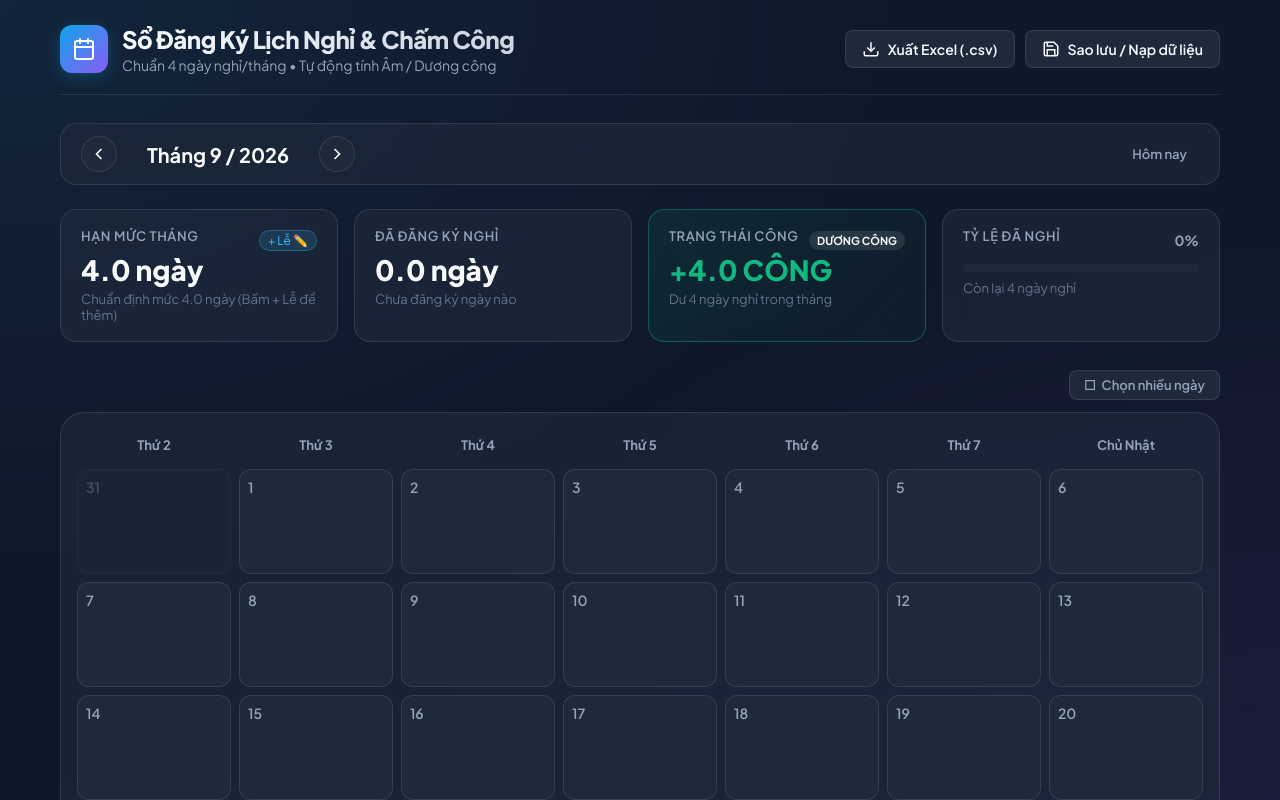
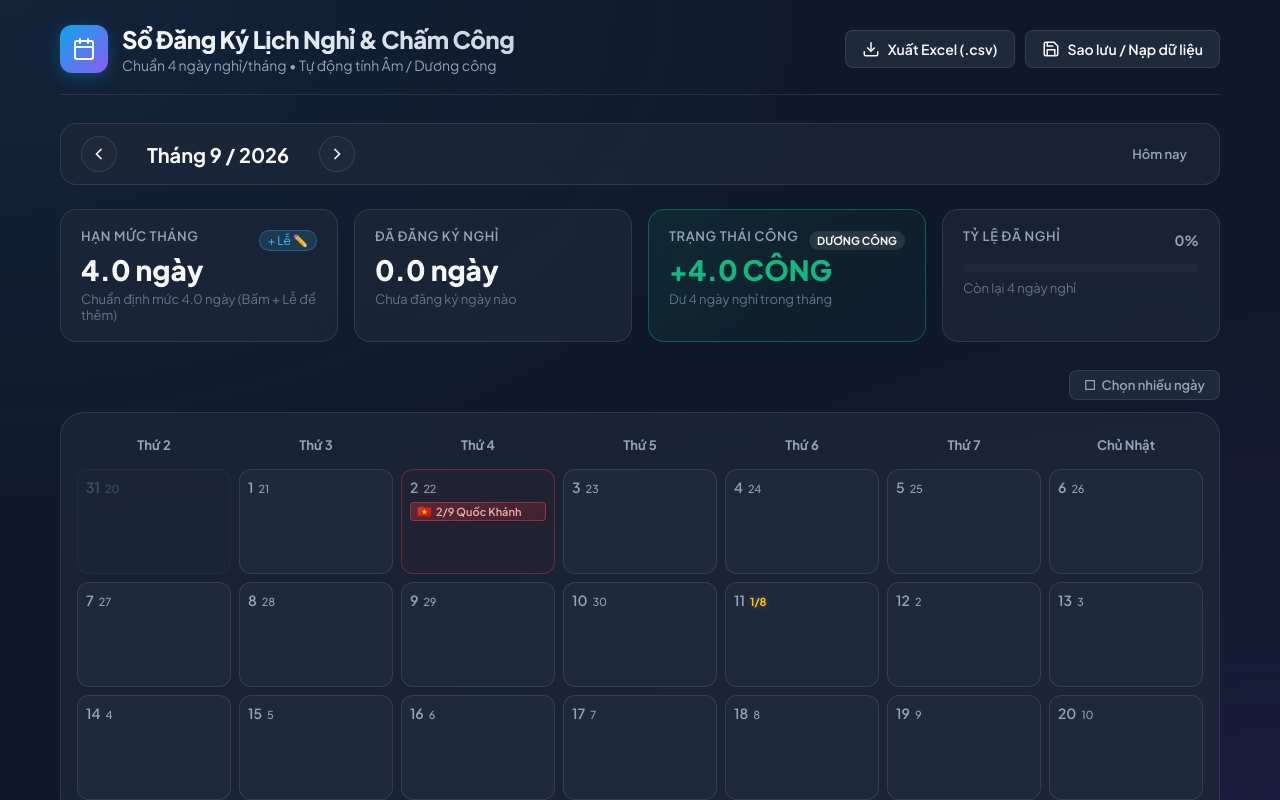
Before and after one commit to taidt1404/ChamCong, a React (Vite) app: page / in a window 1280 px wide. Shown: the top 800 px of the page. Built offline with nearby package versions, Linux system fonts and the light colour scheme.

Commit message:
feat: render lunar date and holiday badges in CalendarGrid

```diff
--- a/src/App.css
+++ b/src/App.css
@@ -724,6 +724,8 @@
 .calendar-toolbar {
   display: flex;
   justify-content: flex-end;
+  align-items: center;
+  gap: 10px;
   margin-bottom: 12px;
 }
 
@@ -899,3 +901,92 @@
 .btn-edit-holiday:hover {
   background: rgba(56, 189, 248, 0.25);
 }
+
+/* Lunar Calendar & Holiday Badge Styles */
+.day-number-wrapper {
+  display: flex;
+  align-items: baseline;
+  gap: 5px;
+}
+
+.lunar-day {
+  font-size: 0.6875rem;
+  color: #94a3b8;
+  font-weight: 500;
+  letter-spacing: -0.2px;
+}
+
+.lunar-day.lunar-highlight {
+  color: #fbbf24;
+  font-weight: 700;
+  text-shadow: 0 0 6px rgba(251, 191, 36, 0.35);
+}
+
+.holiday-badge {
+  display: inline-flex;
+  align-items: center;
+  gap: 4px;
+  padding: 2px 6px;
+  border-radius: 4px;
+  font-size: 0.6875rem;
+  font-weight: 600;
+  margin-bottom: 4px;
+  max-width: 100%;
+  white-space: nowrap;
+  overflow: hidden;
+  text-overflow: ellipsis;
+  box-shadow: 0 1px 3px rgba(0, 0, 0, 0.2);
+}
+
+.holiday-badge.holiday-official {
+  background: linear-gradient(135deg, rgba(239, 68, 68, 0.25), rgba(220, 38, 38, 0.15));
+  border: 1px solid rgba(239, 68, 68, 0.5);
+  color: #fca5a5;
+}
+
+.holiday-badge.holiday-commemorative {
+  background: rgba(139, 92, 246, 0.15);
+  border: 1px solid rgba(139, 92, 246, 0.35);
+  color: #c4b5fd;
+}
+
+.holiday-icon {
+  font-size: 0.75rem;
+  line-height: 1;
+}
+
+.holiday-name {
+  overflow: hidden;
+  text-overflow: ellipsis;
+}
+
+.calendar-cell.cell-holiday-official {
+  border-color: rgba(239, 68, 68, 0.35);
+  background: rgba(239, 68, 68, 0.04);
+}
+
+.btn-toggle-lunar {
+  display: inline-flex;
+  align-items: center;
+  gap: 6px;
+  background: var(--bg-surface);
+  color: var(--text-secondary);
+  border: 1px solid var(--border-color);
+  padding: 6px 14px;
+  border-radius: var(--radius-sm);
+  font-size: 0.8125rem;
+  font-weight: 600;
+  transition: all var(--transition-fast);
+}
+
+.btn-toggle-lunar:hover {
+  background: var(--bg-surface-hover);
+  color: var(--text-primary);
+}
+
+.btn-toggle-lunar.active {
+  background: rgba(251, 191, 36, 0.12);
+  border-color: #fbbf24;
+  color: #fbbf24;
+  box-shadow: 0 0 12px rgba(251, 191, 36, 0.2);
+}
--- a/src/components/CalendarGrid.jsx
+++ b/src/components/CalendarGrid.jsx
@@ -1,5 +1,7 @@
 import React from 'react';
 import { getDaysInMonth } from '../utils/calendarUtils';
+import { convertSolarToLunar, formatLunarDay } from '../utils/lunarUtils';
+import { getHoliday } from '../utils/holidayData';
 
 const WEEKDAYS = ['Thứ 2', 'Thứ 3', 'Thứ 4', 'Thứ 5', 'Thứ 6', 'Thứ 7', 'Chủ Nhật'];
 
@@ -11,7 +13,8 @@ export default function CalendarGrid({
   onEditLeave,
   isMultiSelect = false,
   selectedDates = [],
-  onToggleDate
+  onToggleDate,
+  showLunar = true
 }) {
   const days = getDaysInMonth(year, month);
   const todayStr = new Date().toISOString().slice(0, 10);
@@ -40,18 +43,46 @@ export default function CalendarGrid({
           const isSelectedMulti = isMultiSelect && selectedDates.includes(dateStr);
           const dayLeaves = leaves.filter(l => l.date === dateStr);
 
+          // Tính toán Âm lịch & Ngày lễ
+          let lunarObj = null;
+          let lunarDisplay = '';
+          let isLunarSpecial = false;
+          let holiday = null;
+
+          if (showLunar) {
+            const [y, m, d] = dateStr.split('-').map(Number);
+            lunarObj = convertSolarToLunar(d, m, y);
+            lunarDisplay = formatLunarDay(lunarObj);
+            isLunarSpecial = lunarObj.lunarDay === 1 || lunarObj.lunarDay === 15;
+            holiday = getHoliday(dateStr, lunarObj);
+          }
+
           return (
             <div
               key={`${dateStr}-${idx}`}
               className={`calendar-cell ${!isCurrentMonth ? 'cell-other-month' : ''} ${
                 isToday ? 'cell-today' : ''
-              } ${isSelectedMulti ? 'cell-selected-multi' : ''}`}
+              } ${isSelectedMulti ? 'cell-selected-multi' : ''} ${
+                holiday && holiday.type === 'official' ? 'cell-holiday-official' : ''
+              }`}
               onClick={() => handleCellClick(dateStr)}
             >
               <div className="cell-header">
-                <span className={`day-number ${isToday ? 'day-number-today' : ''}`}>
-                  {dayNumber}
-                </span>
+                <div className="day-number-wrapper">
+                  <span className={`day-number ${isToday ? 'day-number-today' : ''}`}>
+                    {dayNumber}
+                  </span>
+                  {showLunar && lunarDisplay && (
+                    <span
+                      className={`lunar-day ${isLunarSpecial ? 'lunar-highlight' : ''}`}
+                      title={`Âm lịch: ngày ${lunarObj.lunarDay} tháng ${lunarObj.lunarMonth}${
+                        lunarObj.isLeap ? ' (nhuận)' : ''
+                      }`}
+                    >
+                      {lunarDisplay}
+                    </span>
+                  )}
+                </div>
                 <div className="cell-badges">
                   {isToday && <span className="today-badge">Hôm nay</span>}
                   {isSelectedMulti && <span className="multi-check-badge">✓</span>}
@@ -59,6 +90,16 @@ export default function CalendarGrid({
               </div>
 
               <div className="cell-content">
+                {showLunar && holiday && (
+                  <div
+                    className={`holiday-badge holiday-${holiday.type}`}
+                    title={holiday.name}
+                  >
+                    <span className="holiday-icon">{holiday.icon}</span>
+                    <span className="holiday-name">{holiday.name}</span>
+                  </div>
+                )}
+
                 {dayLeaves.map(leave => (
                   <div
                     key={leave.id}
```
Also changed, not shown: 1 other file (tests, documents, lock files or other folders).
